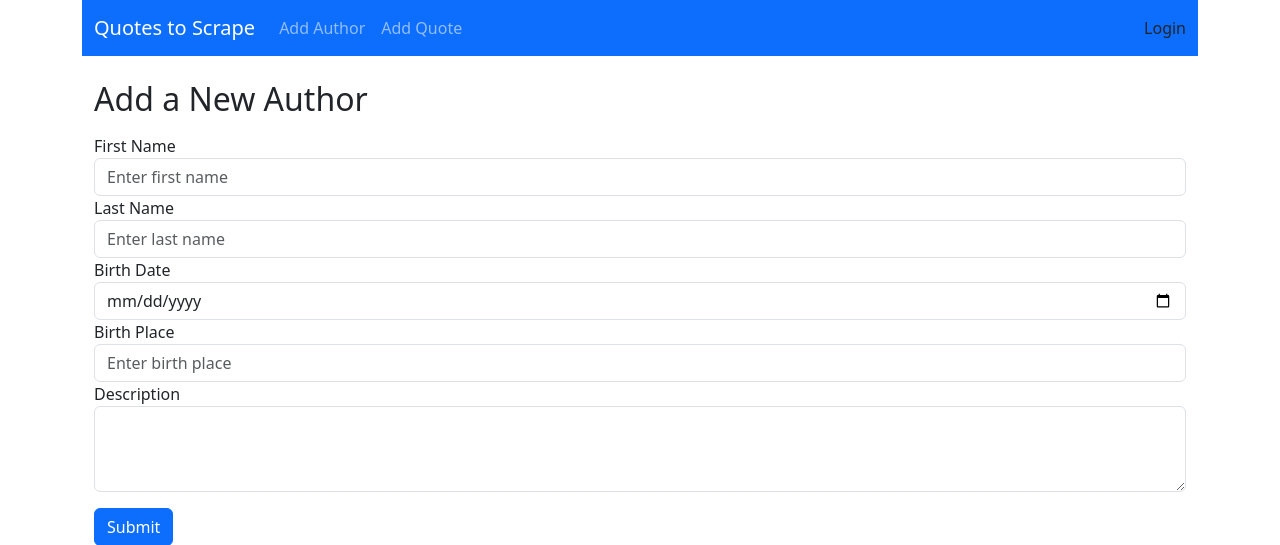
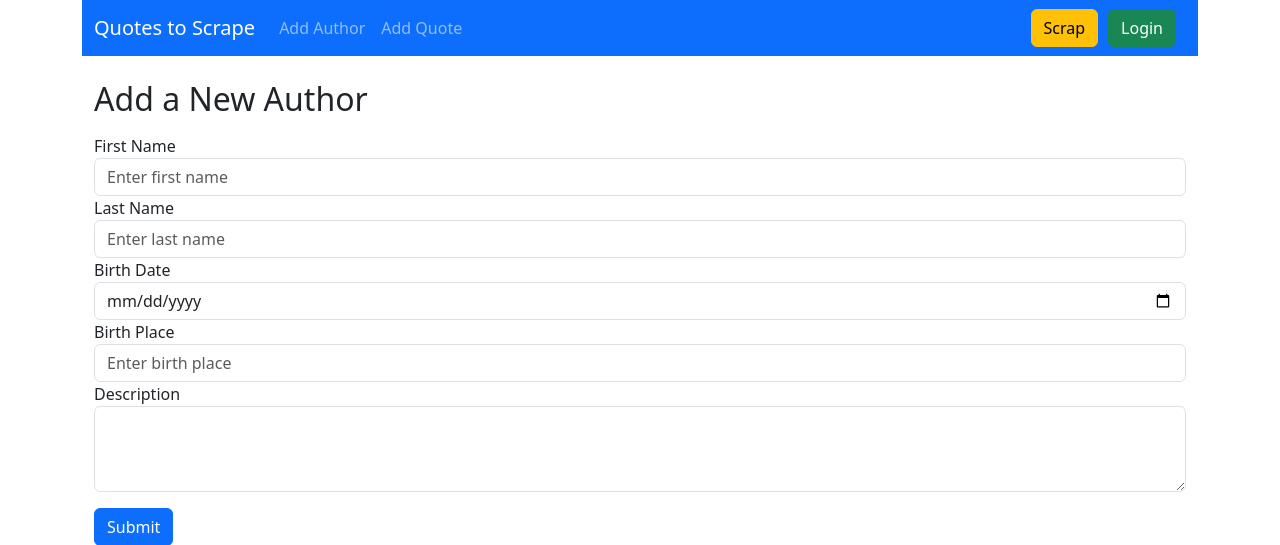
Before and after one commit to bgozlinski/django-quotes, a Django app: page /add_author/ in a window 1280 px wide. Shown: the top 545 px of the page. Run offline with Django 5.2, Linux system fonts and the light colour scheme; parts of the project's set-up code (start-up, migrations or seed data) failed here and were passed over; some libraries are stand-ins or nearby versions.

Commit message:
Added new unscrypted buttons, direct links to authors page

```diff
--- a/quoteapp/urls.py
+++ b/quoteapp/urls.py
@@ -6,6 +6,7 @@ app_name = 'quoteapp'
 urlpatterns = [
     path('', views.main, name='main'),
     path('add_author/', views.add_author, name='add_author'),
-    path('add_quote/', views.add_quote, name='add_quote')
+    path('add_quote/', views.add_quote, name='add_quote'),
+    path('author/<int:author_id>', views.detail_author, name='detail_author'),
 
 ]
--- a/quoteapp/views.py
+++ b/quoteapp/views.py
@@ -1,7 +1,4 @@
-from django.core.paginator import Paginator
-from django.http import HttpResponse
-from django.shortcuts import render, redirect
-
+from django.shortcuts import render, redirect, get_object_or_404
 from quoteapp.forms import QuoteForm, AuthorForm
 from quoteapp.models import Author, Quote
 
@@ -41,3 +38,8 @@ def add_quote(request):
             return render(request, 'quotes/add_quote.html', {'authors': authors, 'form': form})
 
     return render(request, 'quotes/add_quote.html', {'authors': authors, 'form': QuoteForm()})
+
+
+def detail_author(request, author_id):
+    author = get_object_or_404(Author, pk=author_id)
+    return render(request, 'authors/detail.html', {'author': author})
--- /dev/null
+++ b/static/style.css
@@ -0,0 +1,3 @@
+.btn-separated {
+    margin-right: 10px;
+}
--- a/templates/includes/header.html
+++ b/templates/includes/header.html
@@ -30,10 +30,11 @@
                         </li>
 
                     </ul>
+                        <a   href="#" class="btn btn-warning " role="button" style="margin-right: 10px">Scrap</a>
                     {% if user.is_authenticated %}
-                        <a class="nav-link" href="">Logout</a>
+                        <a href="#" class="btn btn-danger margin-right: 10px" style="margin-right: 10px"role="button">Logout</a>
                     {% else %}
-                        <a class="nav-link" href="">Login</a>
+                        <a href="#" class="btn btn-success margin-right: 10px" style="margin-right: 10px" role="button">Login</a>
                     {% endif %}
                 </div>
             </div>
```
Also changed, not shown: templates/authors/detail.html (added, +15 -0 lines), templates/base.html (+7 -1 lines).
